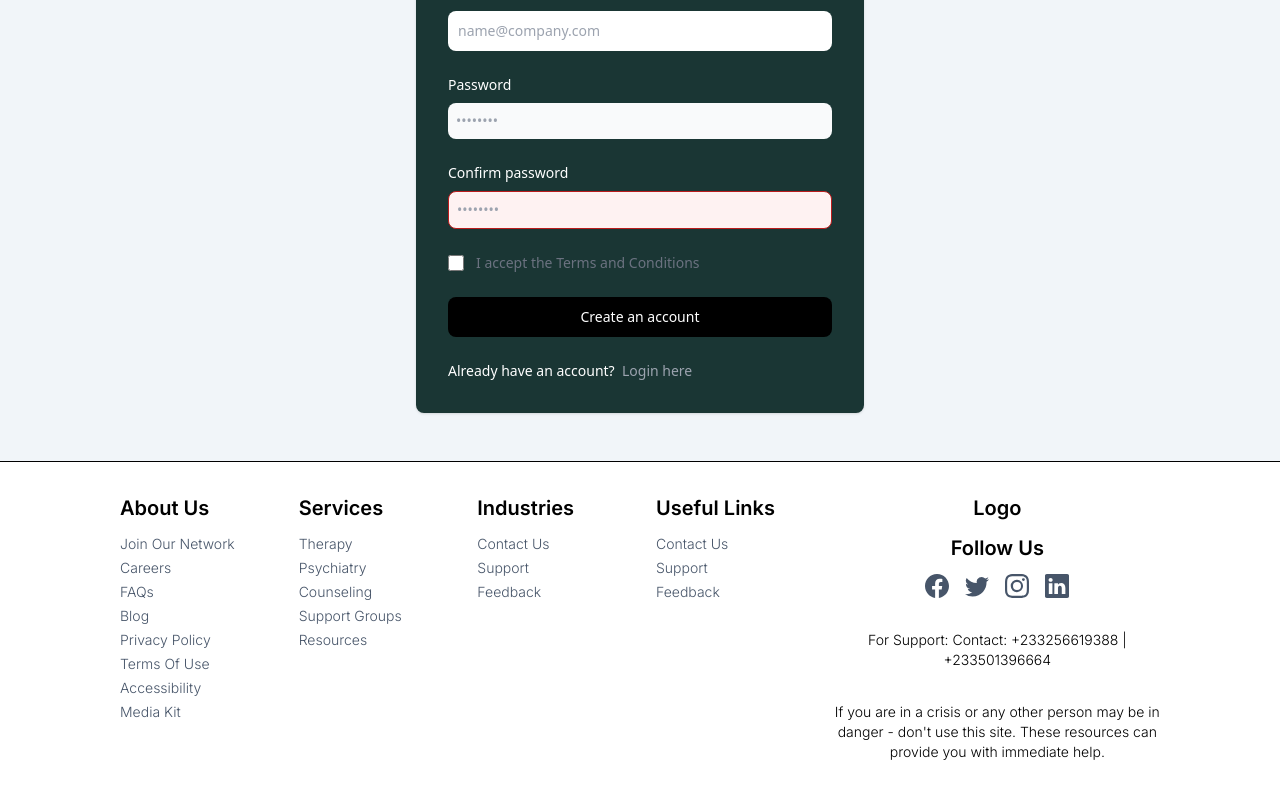
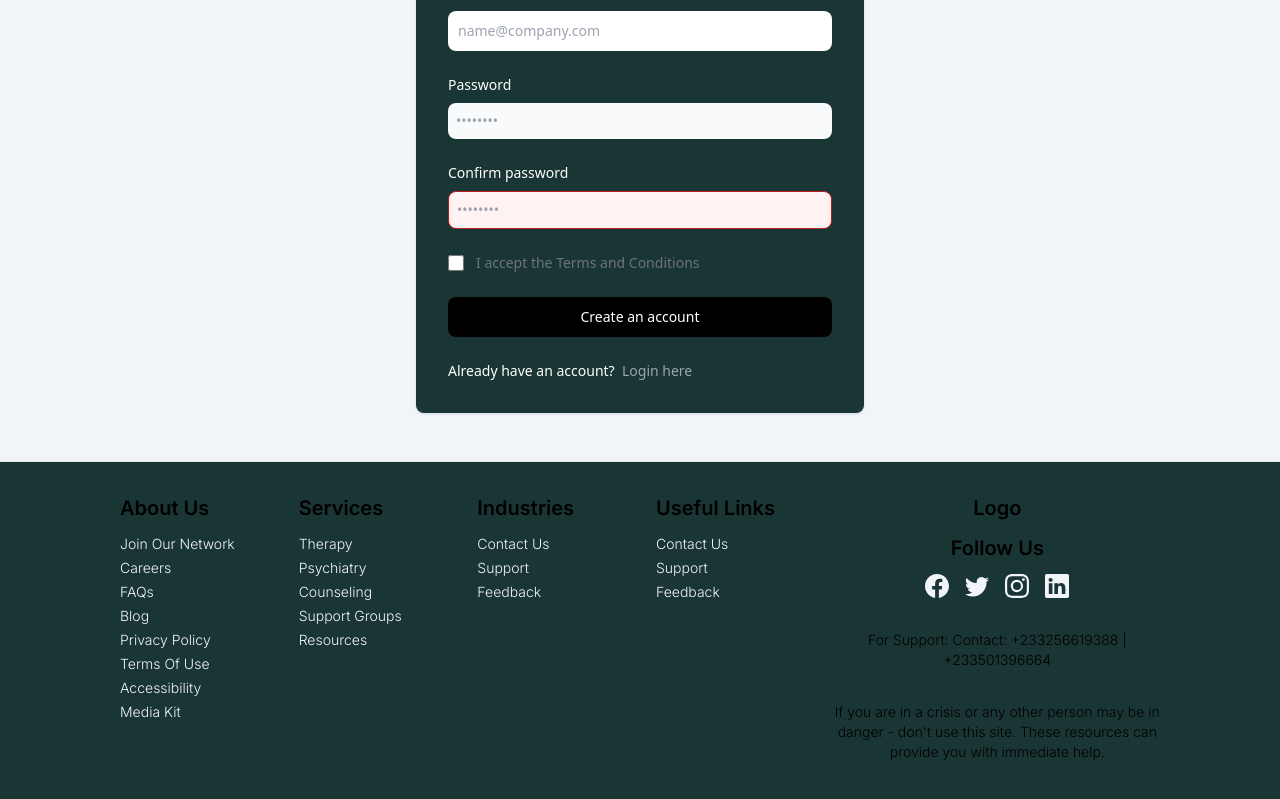
Before and after one commit to kkopoku/therapy-link, a Next.js app in the folder frontend/: page /auth/client-sign-up in a window 1280 px wide. Shown: the part 339-1138 px from the top of the page. Built offline with nearby package versions, Linux system fonts and the light colour scheme; no server answers.

Commit message:
change bg colour

```diff
--- a/frontend/src/components/navigation/BottomNavigation.tsx
+++ b/frontend/src/components/navigation/BottomNavigation.tsx
@@ -12,11 +12,11 @@ import {
 
 export default function BottomNavigation() {
   return (
-    <nav className="relative bottom-0 w-full bg-white shadow-lg border-t min-h-96 border-black px-10 py-8">
+    <nav className="relative bottom-0 w-full bg-[#1A3634] shadow-lg border-t min-h-96 px-10 py-8">
       <div className="grid grid-cols-6 gap-8 px-20">
         <div className="col-span-1 flex flex-col gap-y-3">
           <p className="text-xl font-semibold">About Us</p>
-          <ul className="text-sm font-light text-slate-600 space-y-1">
+          <ul className="text-sm font-light text-slate-100 space-y-1">
             <li>
               <Link href="/join-our-network">Join Our Network</Link>
             </li>
@@ -46,7 +46,7 @@ export default function BottomNavigation() {
 
         <div className="col-span-1 flex flex-col gap-y-3">
           <p className="text-xl font-semibold">Services</p>
-          <ul className="text-sm font-light text-slate-600 space-y-1">
+          <ul className="text-sm font-light text-slate-100 space-y-1">
             <li>
               <Link href="/therapy">Therapy</Link>
             </li>
@@ -67,7 +67,7 @@ export default function BottomNavigation() {
 
         <div className="col-span-1 flex flex-col gap-y-3">
           <p className="text-xl font-semibold">Industries</p>
-          <ul className="text-sm font-light text-slate-600 space-y-1">
+          <ul className="text-sm font-light text-slate-100 space-y-1">
             <li>
               <Link href="/contact">Contact Us</Link>
             </li>
@@ -82,7 +82,7 @@ export default function BottomNavigation() {
 
         <div className="col-span-1 flex flex-col gap-y-3">
           <p className="text-xl font-semibold">Useful Links</p>
-          <ul className="text-sm font-light text-slate-600 space-y-1">
+          <ul className="text-sm font-light text-slate-100 space-y-1">
             <li>
               <Link href="/contact">Contact Us</Link>
             </li>
@@ -98,7 +98,7 @@ export default function BottomNavigation() {
         <div className="col-span-2 flex flex-col gap-y-3 items-center">
           <p className="text-xl font-semibold">Logo</p>
           <p className="text-xl font-semibold">Follow Us</p>
-          <div className="flex space-x-4 text-slate-600">
+          <div className="flex space-x-4 text-slate-100">
             <Link href="https://www.facebook.com">
               <div className="hover:text-black cursor-pointer">
                 <BsFacebook size={24} />
```
